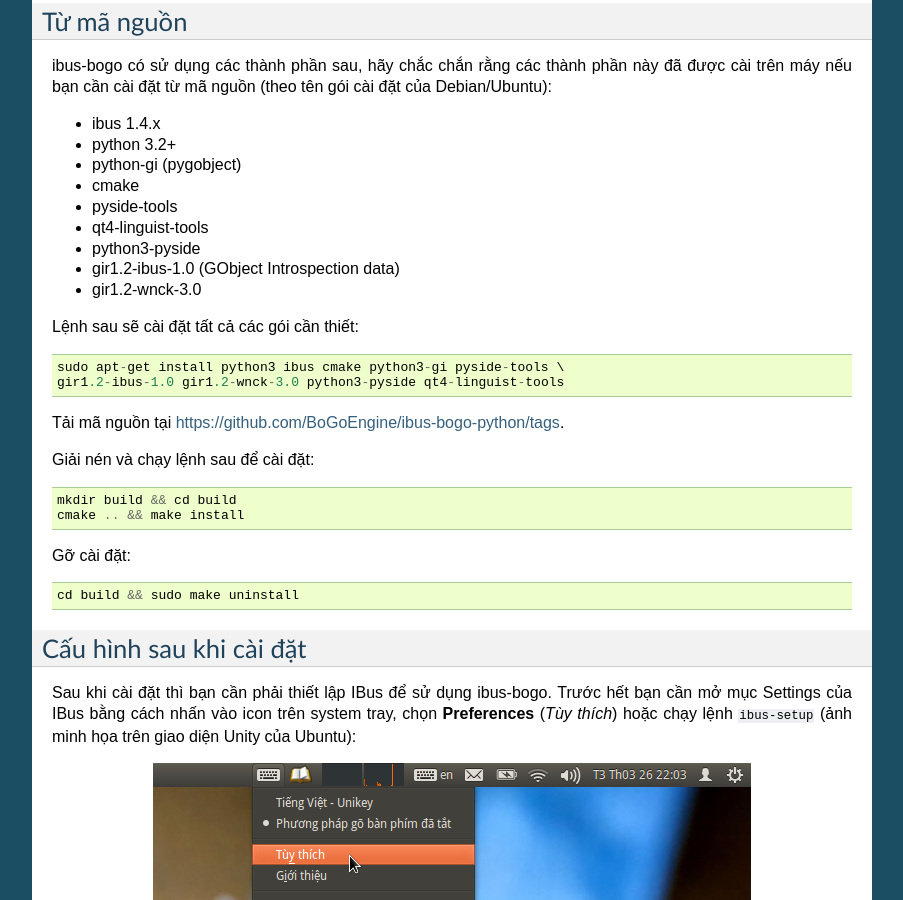
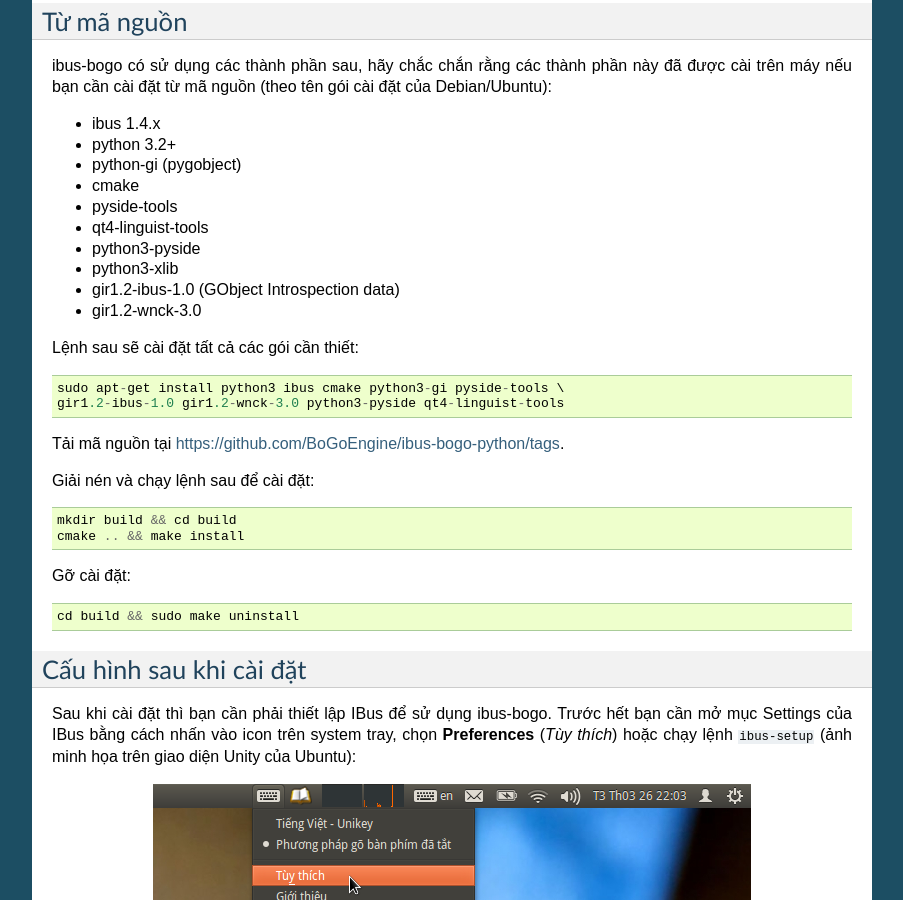
Before and after one commit to BoGoEngine/ibus-bogo, a Sphinx documentation site: the page built from doc/sphinx/install.rst, in a window 1280 px wide and 900 px high, scrolled down 575 px. Shown: the whole window, without its empty margins (198-1101 px from the left). Built offline with Sphinx 7.4.7, drawn with Linux system fonts in a browser that asks for light colours; pages that are not in the unit, such as notebooks, are missing from menus.

Commit message:
update install doc and deb package with new dependency: python3-xlib

```diff
--- a/doc/sphinx/install.rst
+++ b/doc/sphinx/install.rst
@@ -50,6 +50,7 @@ từ mã nguồn (theo tên gói cài đặt của Debian/Ubuntu):
 * pyside-tools
 * qt4-linguist-tools
 * python3-pyside
+* python3-xlib
 * gir1.2-ibus-1.0 (GObject Introspection data)
 * gir1.2-wnck-3.0
 
```
Also changed, not shown: 1 other file.
